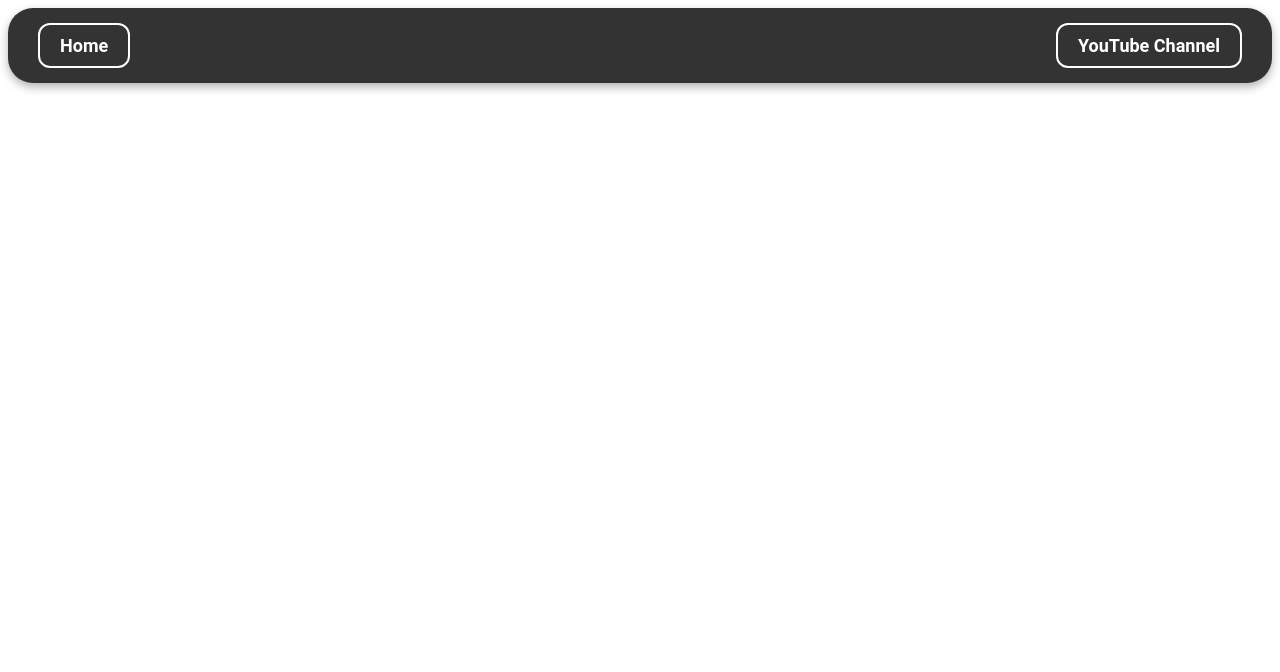
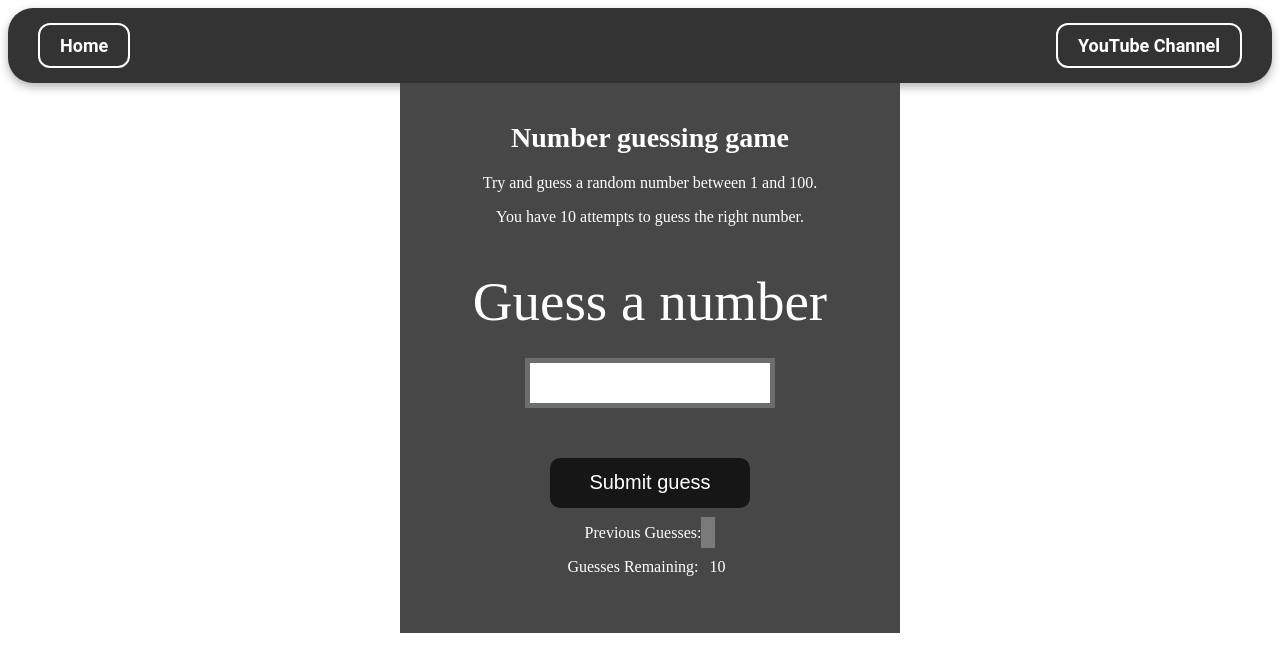
Before and after one commit to Safdar-Ali-India/Number-Guessing-Game, a plain HTML site: page index.html in a window 1280 px wide. Drawn offline with Linux system fonts and the light colour scheme.

Commit message:
Implement number generation and guessing styling and tyling for a clean and user-friendly UI

```diff
--- a/index.html
+++ b/index.html
@@ -11,6 +11,27 @@
         <a class="newa" href="/" aria-current="page">Home</a>
         <a class="newa"  target="_blank" href="https://www.youtube.com/@safdarali_">YouTube Channel</a>
     </nav>
+    <div class="container">
+
+
+
+    <div id="wrapper">
+        <h1>Number guessing game</h1>
+      <p>Try and guess a random number between 1 and 100.</p>
+      <p>You have 10 attempts to guess the right number.</p>
+      </br>
+          <form class="form">
+              <label2 for="guessField" id="guess">Guess a number</label>
+              <input type="text" id="guessField" class="guessField">
+              <input type="submit" id="subt" value="Submit guess" class="guessSubmit">
+          </form>
+
+          <div class="resultParas">
+              <p >Previous Guesses: <span class="guesses"></span></p>
+              <p >Guesses Remaining: <span class="lastResult">10</span></p>
+              <p class="lowOrHi"></p>
+          </div>
+      </div>  </div>
 
 <script src="index.js"></script>
 
--- a/style.css
+++ b/style.css
@@ -35,3 +35,86 @@ h1 {
     font-size: 28px;
     margin-bottom: 20px;
 }
+
+.lastResult {
+    color: white;
+    padding: 7px;
+  }
+
+  .guesses {
+    color: white;
+    padding: 7px;
+  }
+
+  button {
+    background-color: #141414;
+    color: #fff;
+    width: 250px;
+    height: 50px;
+    border-radius: 25px;
+    font-size: 30px;
+    border-style: none;
+    margin-top: 30px;
+    /* margin-left: 50px; */
+  }
+
+  #subt {
+    background-color: #161616;
+    color: #ffffff;
+    width: 200px;
+    height: 50px;
+    border-radius: 10px;
+    font-size: 20px;
+    border-style: none;
+    margin-top: 50px;
+    /* margin-left: 75px; */
+  }
+
+  #guessField {
+    color: #000;
+    width: 250px;
+    height: 50px;
+    font-size: 30px;
+    border-style: none;
+    margin-top: 25px;
+
+    /* margin-left: 50px; */
+    border: 5px solid #6c6d6d;
+    text-align: center;
+  }
+
+  #guess {
+    font-size: 55px;
+    /* margin-left: 90px; */
+    margin-top: 120px;
+    color: #fff;
+  }
+
+  .guesses {
+    background-color: #7a7a7a;
+  }
+
+  #wrapper {
+    box-sizing: border-box;
+    text-align: center;
+    padding: 20px;
+    width: 500px;
+    height: 550px;
+    background-color: #474747;
+    color: #fff;
+    font-size: 25px;
+  }
+
+
+  p {
+    font-size: 16px;
+    text-align: center;
+  }
+  .container {
+    margin-top: 20px;
+    width: 350px;
+    max-width: 750px;
+    min-width: 480px;
+    margin: 0 auto;
+    background-color: #212121;
+  }
```
